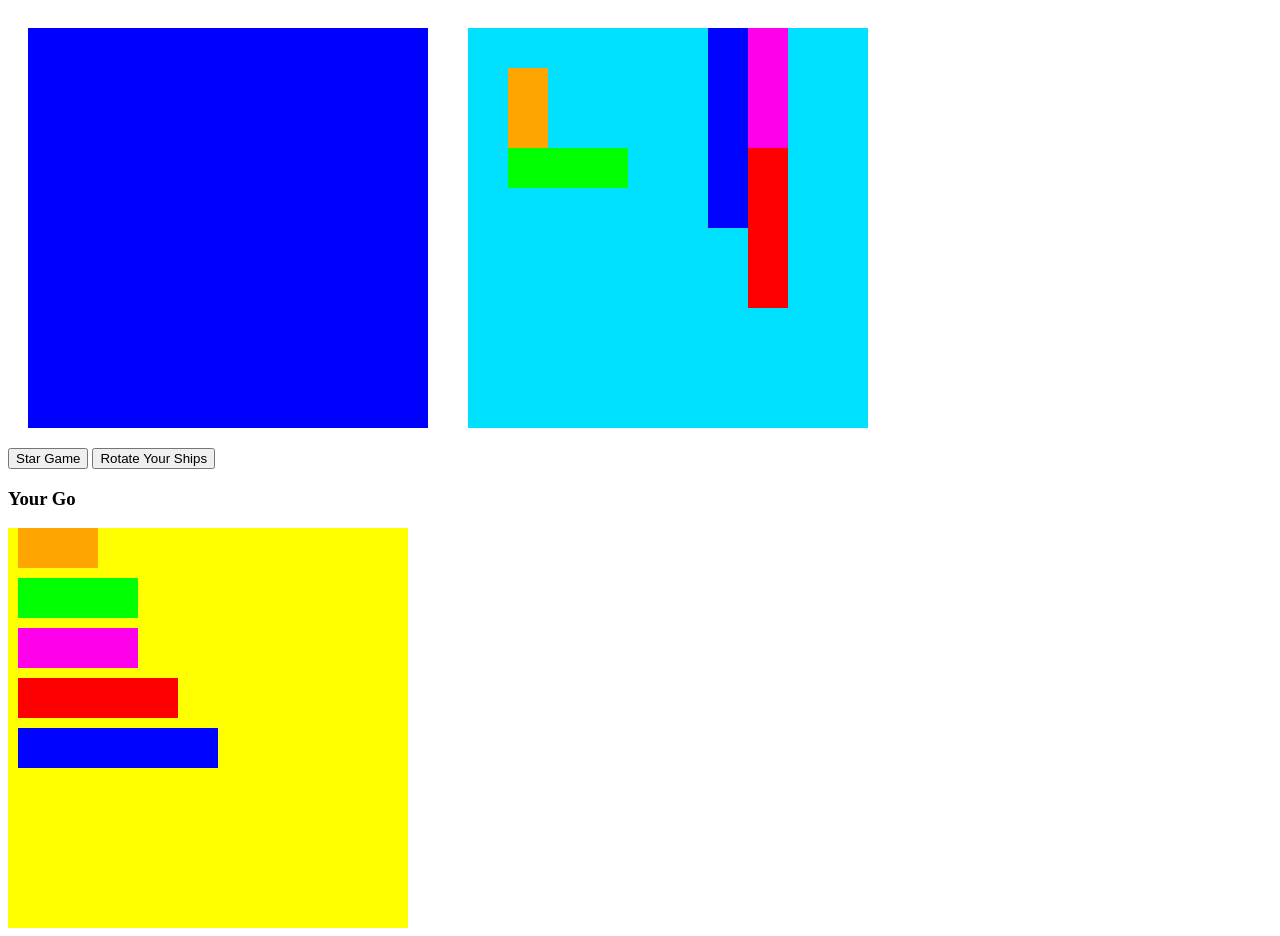
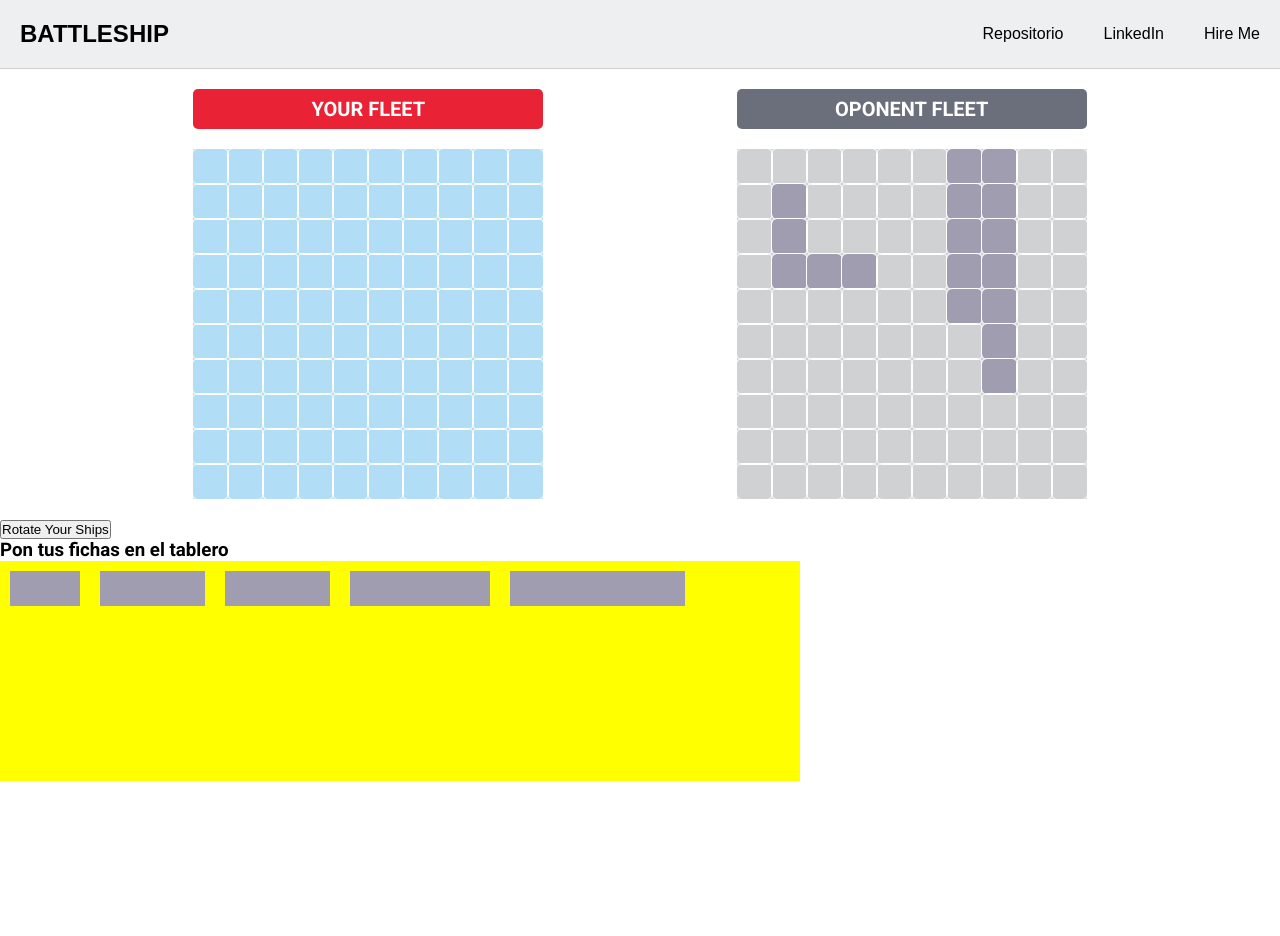
Before and after one commit to Leninner/battleship, a website with bundled scripts: page index.html in a window 1280 px wide. Both pictures are taken after a click on the button "Star Game". After the commit the page ends 800 px from the top, so only its background shows below. Built offline with nearby package versions, Linux system fonts and the light colour scheme; a web font is replaced by a local one.

Commit message:
Añado lógica para empezar el juego

```diff
--- a/index.html
+++ b/index.html
@@ -12,18 +12,51 @@
       href="https://fonts.googleapis.com/css2?family=Stick+No+Bills:wght@200;300;400;500;600;700;800&display=swap"
       rel="stylesheet"
     />
+    <link rel="preconnect" href="https://fonts.googleapis.com" />
+    <link rel="preconnect" href="https://fonts.gstatic.com" crossorigin />
+    <link
+      href="https://fonts.googleapis.com/css2?family=Roboto:ital,wght@0,100;0,300;0,400;0,500;0,700;0,900;1,100;1,300;1,400;1,500;1,700;1,900&display=swap"
+      rel="stylesheet"
+    />
     <script src="https://kit.fontawesome.com/9db963f039.js" crossorigin="anonymous"></script>
   </head>
   <body>
+    <section class="home">
+      <header></header>
+      <button id="start">Star Game</button>
+    </section>
+
+    <section class="game ocultar">
+      <header>
+        <h2>BATTLESHIP</h2>
+        <div>
+          <ul>
+            <li><a href="https://github.com/Leninner/weather-app" target="_blank">Repositorio</a></li>
+            <li><a href="https://www.linkedin.com/in/leninner/" target="_blank">LinkedIn</a></li>
+            <li>
+              <a href="https://bit.ly/3lHXq1m" target="_blank">Hire Me</a>
+            </li>
+          </ul>
+        </div>
+      </header>
+
+      <div class="info-gamers">
+        <div id="tu">
+          <p>YOUR FLEET</p>
+        </div>
+        <div id="cpu">
+          <p>OPONENT FLEET</p>
+        </div>
+      </div>
+
       <div class="container">
         <div class="grid grid-user"></div>
         <div class="grid grid-computer"></div>
       </div>
 
       <div class="hidden-info">
-      <button id="start">Star Game</button>
         <button id="rotate">Rotate Your Ships</button>
-      <h3 id="whose-go">Your Go</h3>
+        <h3 id="whose-go">Pon tus fichas en el tablero</h3>
         <h3 id="info"></h3>
       </div>
 
@@ -56,6 +89,7 @@
           <div id="carrier-4"></div>
         </div>
       </div>
+    </section>
 
     <script src="./src/index.js" type="module"></script>
     <script src="./src/code/shipFactory.js" type="module"></script>
--- a/src/assets/styles/style.scss
+++ b/src/assets/styles/style.scss
@@ -1,46 +1,121 @@
+* {
+  box-sizing: border-box;
+  margin: 0;
+  padding: 0;
+}
+
+$background-main: #eeeff0;
+
+.ocultar {
+  display: none;
+}
+
+.game {
+  font-family: 'Roboto', sans-serif;
+  .info-gamers {
+    width: 100%;
+    display: flex;
+    justify-content: space-evenly;
+    font-weight: bold;
+    font-size: 20px;
+    div {
+      margin-top: 20px;
+      display: flex;
+      align-items: center;
+      justify-content: center;
+      width: 350px;
+      height: 40px;
+      border-radius: 5px;
+      color: white;
+    }
+    #tu {
+      background-color: #e7091fe5;
+    }
+    #cpu {
+      background-color: #3f4454c4;
+    }
+  }
+}
+
+header {
+  font-family: 'Stick No Bills', sans-serif;
+  width: 100%;
+  display: flex;
+  align-items: center;
+  justify-content: space-between;
+  border-bottom: 1px solid rgb(209, 206, 206);
+  background-color: $background-main;
+
+  h2 {
+    margin: 20px;
+  }
+
+  ul {
+    list-style: none;
+    display: flex;
+    li {
+      margin: 20px;
+      a {
+        text-decoration: none;
+        color: black;
+      }
+    }
+  }
+}
+
 .container {
   display: flex;
+  width: 100%;
+  justify-content: space-evenly;
 }
 
 .tamaño {
-  width: 400px;
-  height: 400px;
+  width: 350px;
+  height: 350px;
   display: flex;
   flex-wrap: wrap;
-  margin: 20px;
+  margin: 20px 0px;
 }
 
 .grid {
   div {
-    width: 40px;
-    height: 40px;
+    width: 35px;
+    height: 35px;
+    outline: 1.5px solid white;
+    border-radius: 5px;
+    transition: 0.1s ease all;
+  }
+  div:hover {
+    background-color: #91d0f1;
   }
 }
 
 .grid-user {
   @extend .tamaño;
-  background-color: blue;
+  background-color: #b1def6;
 }
 
 .grid-computer {
   @extend .tamaño;
-  background-color: rgb(0, 225, 255);
+  background-color: #d0d1d3;
 }
 
+$color-ships: #a19db0;
+
 .destroyer {
-  background-color: orange;
+  background-color: $color-ships;
 }
 .submarine {
-  background-color: rgb(0, 255, 0);
+  background-color: $color-ships;
 }
 .cruiser {
-  background-color: rgb(255, 0, 234);
+  background-color: $color-ships;
 }
 .battleship {
-  background-color: rgb(255, 0, 0);
+  background-color: $color-ships;
 }
 .carrier {
-  background-color: rgb(0, 4, 255);
+  background-color: $color-ships;
 }
 
 .boom {
@@ -48,79 +123,80 @@
 }
 
 .miss {
-  background-color: greenyellow;
+  background-color: rgb(0, 241, 129);
 }
 
 .grid-display {
-  width: 400px;
-  height: 400px;
+  width: 800px;
+  display: flex;
+  height: 220px;
   background-color: yellow;
 
   .ships-container {
-    height: 40px;
+    height: 35px;
     display: flex;
     margin: 10px;
   }
 
   .ship {
     div {
-      width: 40px;
-      height: 40px;
+      width: 35px;
+      height: 35px;
     }
   }
 
   .destroyer-container {
-    width: 80px;
-    background-color: orange;
+    width: 70px;
+    background-color: $color-ships;
     @extend .ships-container;
   }
   .destroyer-container-vertical {
-    width: 40px;
-    height: 80px;
+    width: 35px;
+    height: 70px;
     flex-wrap: wrap;
   }
 
   .submarine-container {
-    width: 120px;
-    background-color: rgb(0, 255, 0);
+    width: 105px;
+    background-color: $color-ships;
     @extend .ships-container;
   }
   .submarine-container-vertical {
-    width: 40px;
-    height: 120px;
+    width: 35px;
+    height: 105px;
     flex-wrap: wrap;
   }
 
   .cruiser-container {
-    width: 120px;
+    width: 105px;
     @extend .ships-container;
-    background-color: rgb(255, 0, 234);
+    background-color: $color-ships;
   }
   .cruiser-container-vertical {
-    width: 40px;
-    height: 120px;
+    width: 35px;
+    height: 105px;
     flex-wrap: wrap;
   }
 
   .battleship-container {
-    width: 160px;
+    width: 140px;
     @extend .ships-container;
-    background-color: rgb(255, 0, 0);
+    background-color: $color-ships;
   }
   .battleship-container-vertical {
-    width: 40px;
-    height: 160px;
+    width: 35px;
+    height: 140px;
     flex-wrap: wrap;
   }
 
   .carrier-container {
-    width: 200px;
+    width: 175px;
     @extend .ships-container;
-    background-color: rgb(0, 4, 255);
+    background-color: $color-ships;
   }
   .carrier-container-vertical {
-    width: 40px;
-    height: 200px;
+    width: 35px;
+    height: 140px;
     flex-wrap: wrap;
   }
 }
--- a/src/index.js
+++ b/src/index.js
@@ -214,6 +214,13 @@ function dragDrop() {
   } else return;
 
   displayGrid.removeChild(draggedShip);
+  console.log(displayGrid.childNodes);
+  if (displayGrid.childNodes.length === 6) {
+    displayGrid.remove();
+    playGame();
+  } else {
+    turnDisplay.innerHTML = 'Pon tus fichas en el tablero';
+  }
 }
 
 function dragEnd() {
@@ -353,7 +360,9 @@ function checkForWin() {
 
 function gameOver() {
   isGameOver = true;
-  startButton.removeEventListener('click', playGame);
 }
 
-startButton.addEventListener('click', playGame);
+startButton.addEventListener('click', () => {
+  document.querySelector('.home').classList.add('ocultar');
+  document.querySelector('.game').classList.remove('ocultar');
+});
```
Also changed, not shown: src/assets/styles/style.css, 1 other file. Lines whose indentation alone changed are shown as unchanged.
